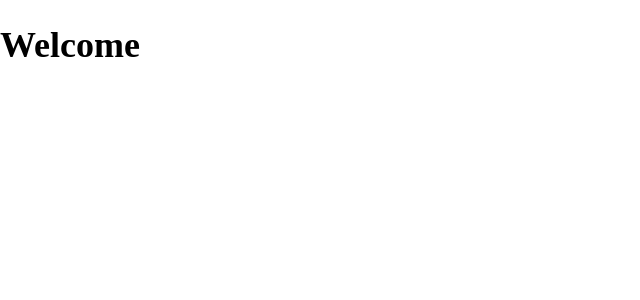
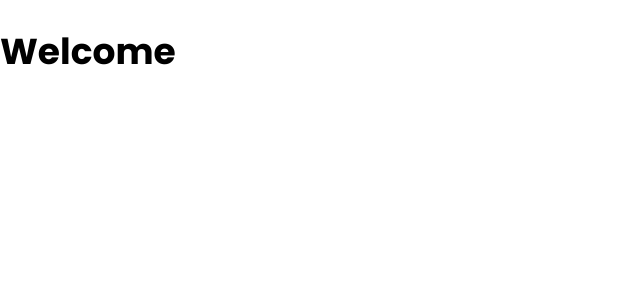
Before and after one commit to arasolonjatovo/buzz_up, a React (Create React App) app: page / in a window 1280 px wide. Shown: the top 300 px of the page, without its empty margins (0-640 px from the left). Built offline with nearby package versions, Linux system fonts and the light colour scheme.

Commit message:
ADD missing import for font family

```diff
--- a/src/style/_globals.scss
+++ b/src/style/_globals.scss
@@ -1,3 +1,5 @@
+@import url('https://fonts.googleapis.com/css2?family=Poppins:ital,wght@0,100;0,200;0,300;0,400;0,500;0,600;0,700;0,800;0,900;1,100;1,200;1,300;1,400;1,500;1,600;1,700;1,800;1,900&display=swap');
+
 * {
     box-sizing: border-box;
 }
```
